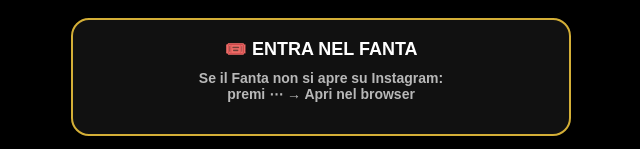
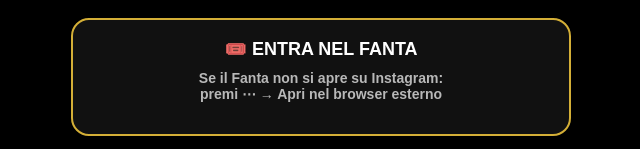
Before and after one commit to FantaTomorrowland/FantaTomorrowland-Links, a plain HTML site: page index.html in a window 1280 px wide. Shown: the part 373-522 px from the top of the page, without its empty margins (319-959 px from the left). Drawn offline with Linux system fonts and the light colour scheme.

Commit message:
Update index.html

```diff
--- a/index.html
+++ b/index.html
@@ -85,7 +85,7 @@
 🎟️ ENTRA NEL FANTA
 <p style="font-size:14px;opacity:0.7;margin-top:10px;">
 Se il Fanta non si apre su Instagram:<br>
-premi ⋯ → Apri nel browser
+premi ⋯ → Apri nel browser esterno
 </p>
 </a>
 
```
